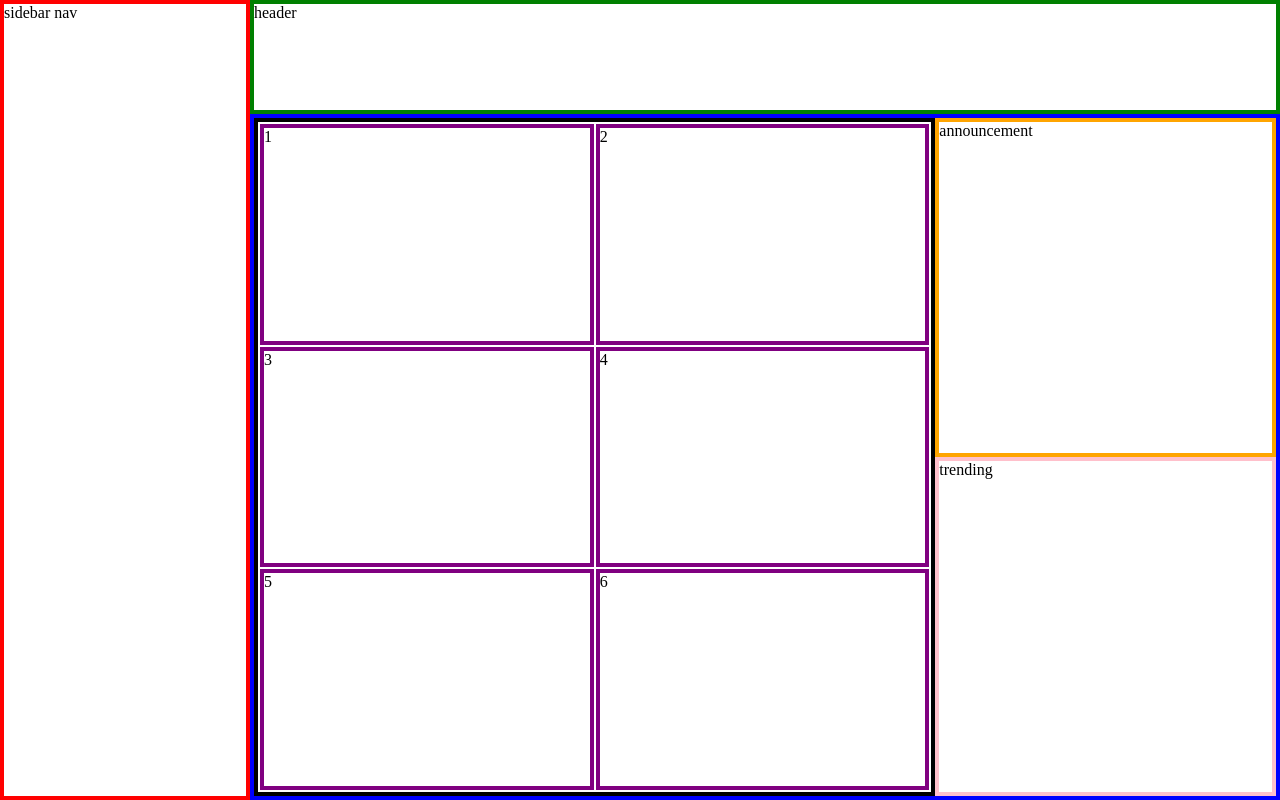
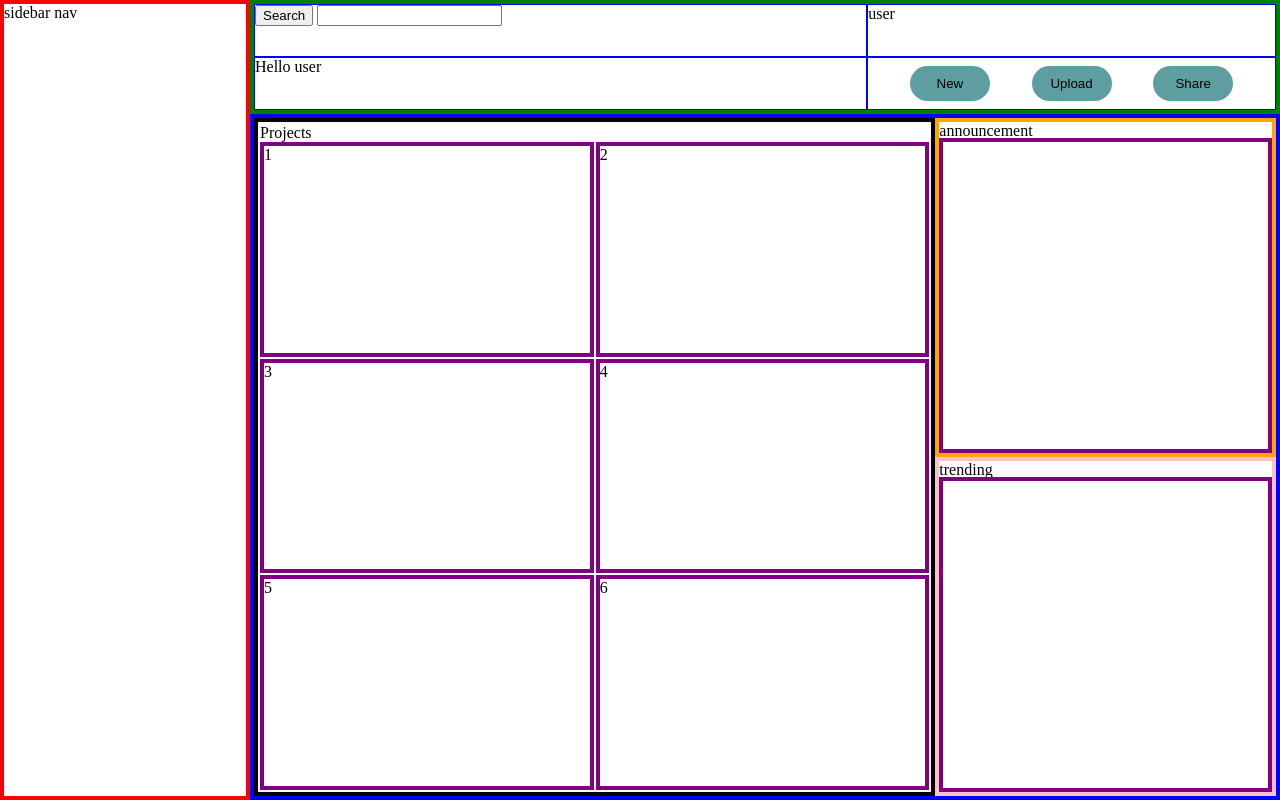
Before and after one commit to FancyPotts/admin_dashboard, a plain HTML site: page index.html in a window 1280 px wide. Drawn offline with Linux system fonts and the light colour scheme.

Commit message:
Build header layout

```diff
--- a/index.html
+++ b/index.html
@@ -10,9 +10,22 @@
   <body>
     <div class="wrapper">
       <div id="sidebar">sidebar nav</div>
-      <div id="header">header</div>
+      <div id="header">
+        <div id="search">
+          <form action="" method="get">
+            <button>Search</button>
+            <input type="text" />
+          </form>
+        </div>
+        <div id="user">user</div>
+        <div id="greet">Hello user</div>
+        <div id="buttons">
+          <button>New</button><button>Upload</button><button>Share</button>
+        </div>
+      </div>
       <div id="main">
         <div id="cards">
+          <div class="title">Projects</div>
           <div class="card">1</div>
           <div class="card">2</div>
           <div class="card">3</div>
@@ -20,8 +33,14 @@
           <div class="card">5</div>
           <div class="card">6</div>
         </div>
-        <div id="announce">announcement</div>
-        <div id="trending">trending</div>
+        <div id="announce">
+          announcement
+          <div class="card"></div>
+        </div>
+        <div id="trending">
+          trending
+          <div class="card"></div>
+        </div>
       </div>
     </div>
   </body>
--- a/style.css
+++ b/style.css
@@ -29,9 +29,17 @@ body {
 }
 
 #header {
+    display:grid;
     grid-area: 1 / 2 / 2 / 3;
     border: 4px solid green;
+    grid-template-columns: 60% 40%;
+    grid-template-rows: 50% 50%;
 }
+
+#header > div {
+    border: 1px solid blue;
+}
+
 
 #cards {
     grid-column: 1 / 2;
@@ -39,6 +47,7 @@ body {
     border: 4px solid black;
     display: grid;
     grid-template-columns: 1fr 1fr;
+    grid-template-rows: 1rem;
     gap: 2px;
     padding: 2px;
 }
@@ -51,10 +60,33 @@ body {
     border: 4px solid pink;
     grid-column: 2 / 3;
     grid-row: 2 / 3;
+    display: grid;
+    grid-template-rows: 1rem;
 }
 
 #announce {
     border: 4px solid orange;
     grid-column: 2 / 3;
     grid-row: 1 / 2;
+    display: grid;
+    grid-template-rows: 1rem;
 }
+
+#cards > .title {
+    grid-column: span 2;
+}
+
+#buttons {
+    justify-content:space-evenly;
+    align-items: center;
+    display: inline-flex;
+}
+
+#buttons > button {
+    border: none;
+    background-color: cadetblue;
+    border-radius: 30px;
+    padding: 10px;
+    width: 80px;
+
+}
```
